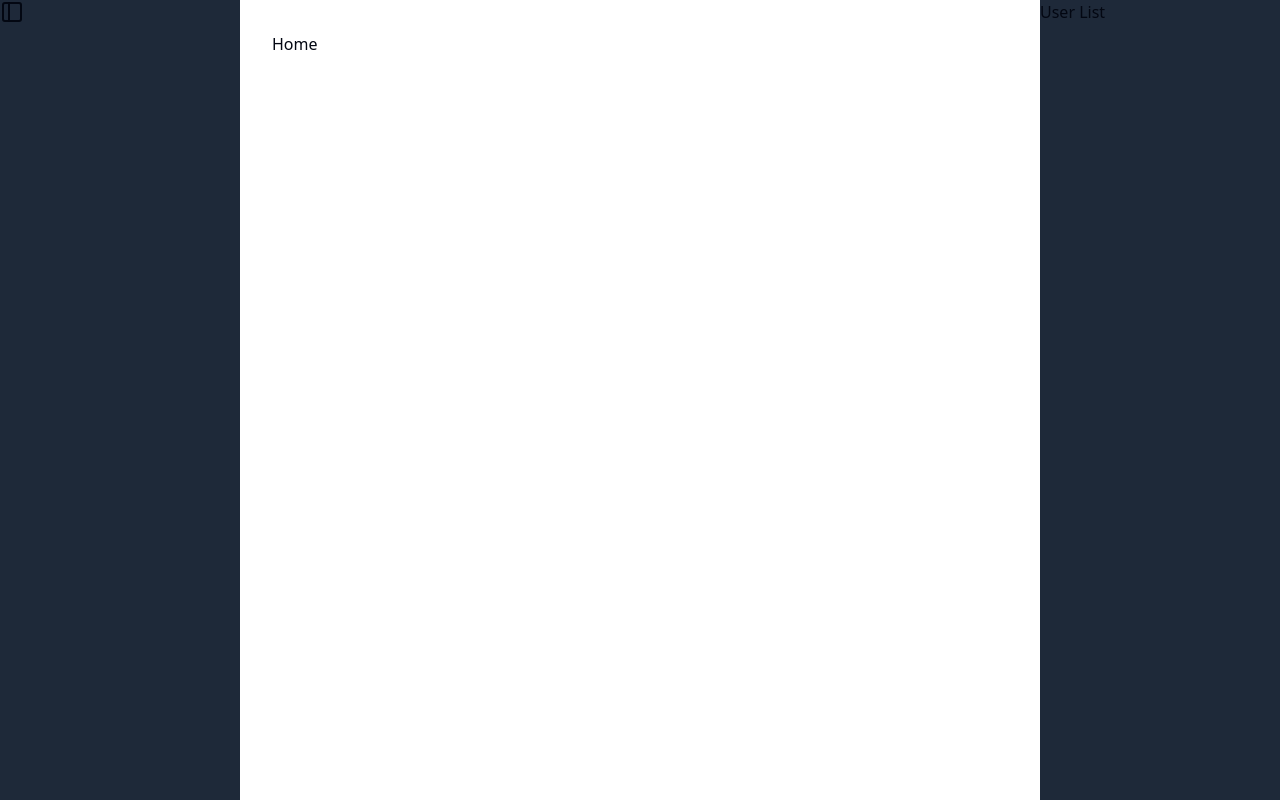
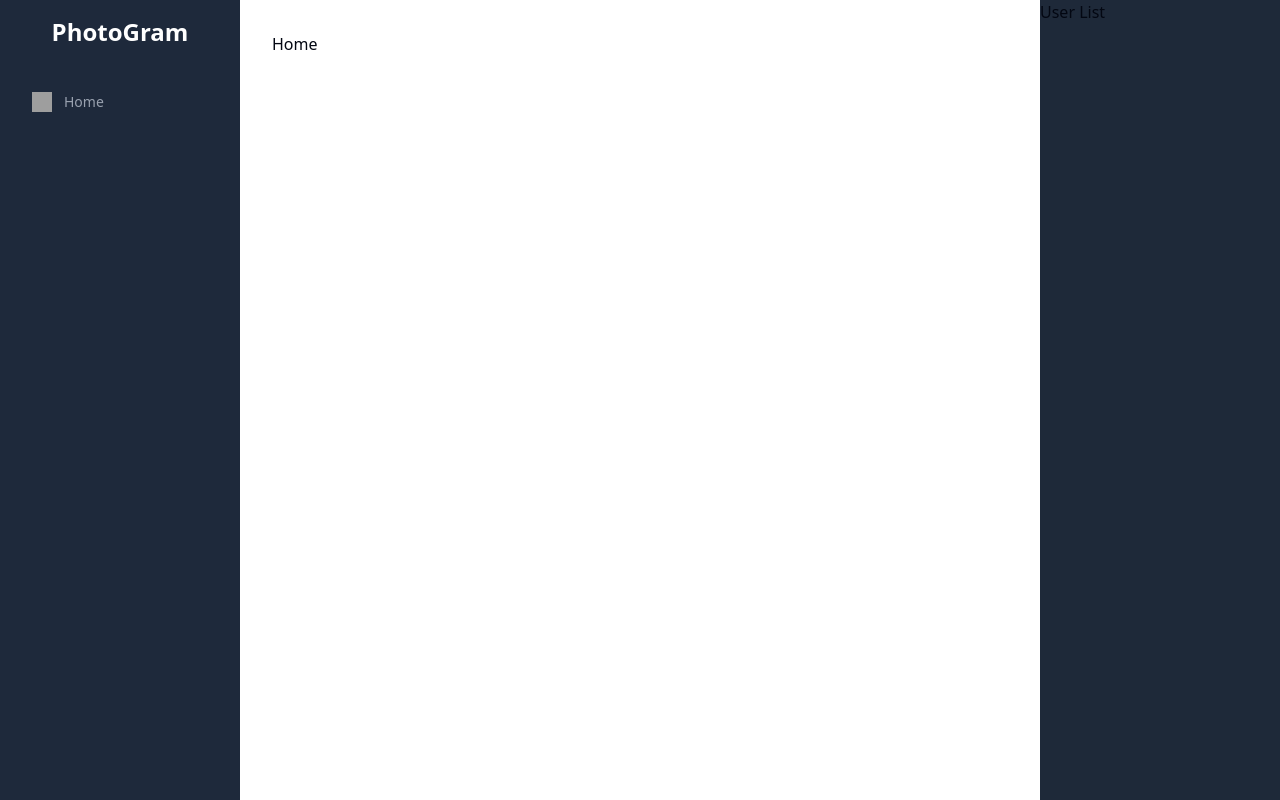
Before and after one commit to kasurbantal/Photogram, a React (Vite) app: page /home in a window 1280 px wide. Built offline with nearby package versions, Linux system fonts and the light colour scheme; no server answers; grey boxes are pictures that could not be loaded.

Commit message:
feat: add icon and name in sidebar

```diff
--- a/src/components/layout/index.tsx
+++ b/src/components/layout/index.tsx
@@ -1,4 +1,4 @@
-import { Sidebar } from "lucide-react";
+import Sidebar from "../sidebar";
 import UserList from "../userList";
 
 interface ILayoutProps {
--- a/src/components/sidebar/index.tsx
+++ b/src/components/sidebar/index.tsx
@@ -1,6 +1,7 @@
 import * as React from "react";
 import HomeIcon from "@/assets/icons/home.svg";
-import { Link } from "react-router-dom";
+import { Link, useLocation } from "react-router-dom";
+import { cn } from "@/lib/utils";
 
 interface ISidebarProps {}
 
@@ -13,22 +14,41 @@ const navItems = [
 ];
 
 const Sidebar: React.FunctionComponent<ISidebarProps> = () => {
+  const location = useLocation();
+  const pathname = location.pathname;
+
   return (
-    <>
-      <nav className="flex flex-col space-x-2 relative h-screen max-w-sm w-full">
-        <div className="flex justify-center m-5">
-          <div className="text-white text-lg">PhotoGram</div>
-        </div>
-        {navItems.map((item) => (
-          <div className="" key={item.name}>
-            <Link to={item.link}>
-              <span>{item.icon}</span>
-              <span>{item.name}</span>
+    <nav className="flex flex-col relative h-screen w-64 bg-[#1E293B] p-4">
+      <div className="text-white text-2xl font-semibold mb-8 text-center">
+        PhotoGram
+      </div>
+
+      <div className="flex flex-col space-y-2">
+        {navItems.map((item) => {
+          const isActive = pathname === item.link;
+
+          return (
+            <Link
+              to={item.link}
+              key={item.name}
+              className={cn(
+                "flex items-center gap-3 px-4 py-3 rounded-md transition-colors",
+                isActive
+                  ? "bg-slate-800 text-white"
+                  : "bg-transparent text-gray-400 hover:bg-slate-700 hover:text-white"
+              )}
+            >
+              <img
+                src={item.icon}
+                alt={item.name}
+                className={cn("w-5 h-5", isActive ? "invert brightness-0" : "")}
+              />
+              <span className="text-sm font-medium">{item.name}</span>
             </Link>
-          </div>
-        ))}
-      </nav>
-    </>
+          );
+        })}
+      </div>
+    </nav>
   );
 };
 
```
Also changed, not shown: src/assets/icons/house.svg (deleted).
